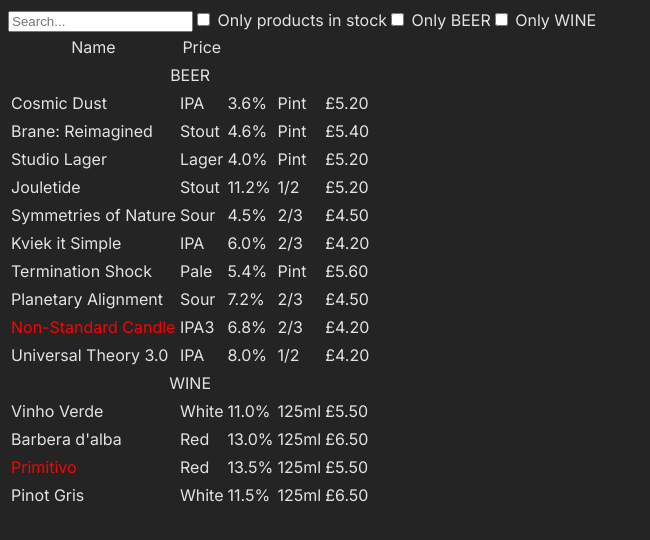
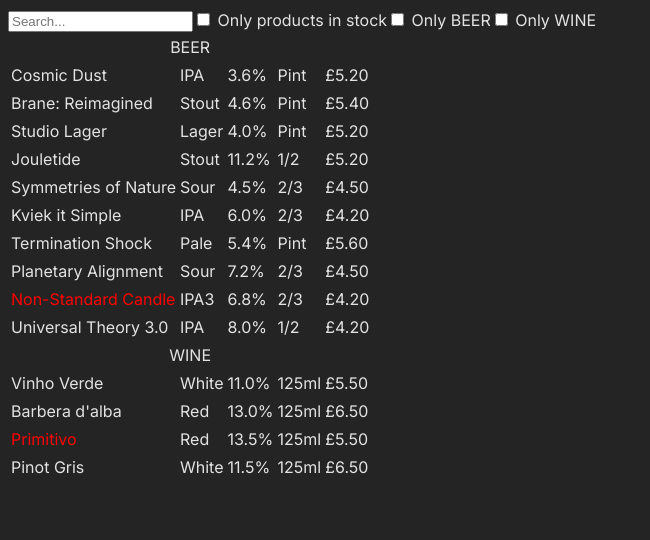
Before and after one commit to danielhealy01/react-bar-inventory, a React (Vite) app: page / in a window 1280 px wide. Shown: the top 540 px of the page, without its empty margins (0-650 px from the left). Built offline with nearby package versions, Linux system fonts and the light colour scheme.

Commit message:
Removed unneeded table headers.

```diff
--- a/src/App.jsx
+++ b/src/App.jsx
@@ -1,3 +1,10 @@
+/*
+TODO:
+Conditional render a disable on the only wine / only beer if other is true
+Styling for app
+
+*/
+
 import { useState } from "react";
 
 function FilterableProductTable({ products }) {
@@ -88,12 +95,6 @@ function ProductTable({ products, filterText, inStockOnly, isBeerOnly, isWineOnl
 
   return (
     <table>
-      <thead>
-        <tr>
-          <th>Name</th>
-          <th>Price</th>
-        </tr>
-      </thead>
       <tbody>{rows}</tbody>
     </table>
   );
```
